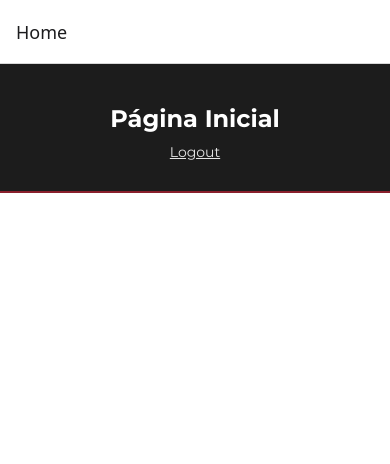
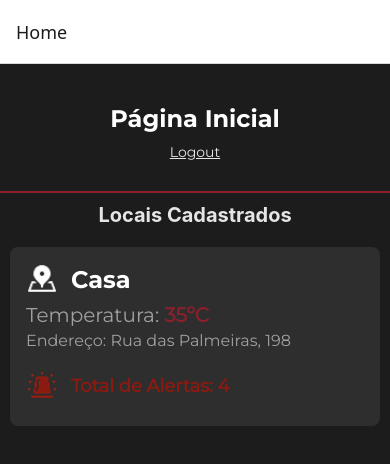
Before and after one commit to felipesora/safeheat-frontend-mobile, a React Native app: screen /Home in a window 390 px wide. Shown: the top 464 px of the page. Built offline with nearby package versions, Linux system fonts and the light colour scheme.

Commit message:
Começando o componente Card

```diff
--- /dev/null
+++ b/src/components/Card.tsx
@@ -0,0 +1,96 @@
+import React from 'react';
+import { View, Text, StyleSheet } from 'react-native';
+import { useFonts } from 'expo-font';
+import { Image } from 'react-native';
+
+interface CardProps {
+    nome: string;
+    temperatura: string;
+    endereco: string;
+    alertas: number;
+}
+
+const Card: React.FC<CardProps> = ({ nome, temperatura, endereco, alertas }) => {
+    const [fontsLoaded] = useFonts({
+        MontserratRegular: require('../../assets/fonts/Montserrat-Regular.ttf'),
+        MontserratBold: require('../../assets/fonts/Montserrat-Bold.ttf'),
+    });
+
+    if (!fontsLoaded) return null;
+
+    return (
+        <View style={styles.card}>
+            <View style={styles.imageText}>
+                <Image
+                    source={require('../../assets/images/icone-endereco.png')}
+                    style={styles.icon}
+                />
+                <Text style={[styles.title, { fontFamily: 'MontserratBold' }]}>{nome}</Text>
+            </View>
+            <Text style={[styles.detail, { fontFamily: 'MontserratRegular' }]}>
+                Temperatura: <Text style={styles.bold}>{temperatura}</Text>
+            </Text>
+            <Text style={[styles.adress, { fontFamily: 'MontserratRegular' }]}>
+                Endereço: <Text>{endereco}</Text>
+            </Text>
+            <View style={styles.imageText}>
+                <Image
+                    source={require('../../assets/images/icone-sirene.png')}
+                    style={styles.icon}
+                />
+                <Text style={[styles.alert, { fontFamily: 'MontserratRegular' }]}>
+                    Total de Alertas: {alertas}
+                </Text>
+            </View>
+
+        </View>
+    );
+};
+
+const styles = StyleSheet.create({
+    card: {
+        width: '100%',
+        padding: 16,
+        borderRadius: 8,
+        marginBottom: 16,
+        backgroundColor: '#2E2E2E',
+        justifyContent: 'center',
+        alignItems: 'flex-start',
+    },
+    imageText: {
+        flexDirection: 'row',
+        alignItems: 'center',
+        marginBottom: 8,
+        gap: 5
+    },
+    icon: {
+        width: 32,
+        height: 32,
+        marginRight: 8,
+    },
+    title: {
+        fontSize: 24,
+        color: '#fff',
+    },
+    detail: {
+        fontSize: 20,
+        color: '#A0A0A0',
+        marginBottom: 4,
+    },
+    bold: {
+        fontWeight: 'bold',
+        color: '#8A202C',
+    },
+    adress: {
+        fontSize: 16,
+        color: '#A0A0A0',
+        marginBottom: 20,
+    },
+    alert:{
+        fontSize: 18,
+        color: '#8B1A10',
+        fontWeight: 'bold',
+    },
+});
+
+export default Card;
--- a/src/screens/HomeScreen.tsx
+++ b/src/screens/HomeScreen.tsx
@@ -1,11 +1,11 @@
 import React, { useState } from 'react';
-import { View, StyleSheet } from 'react-native';
+import { View, StyleSheet, Text } from 'react-native';
 import Header from '../components/Header';
 import { useNavigation } from '@react-navigation/native';
 import { RootStackParamList } from '../types/types';
 import { NativeStackNavigationProp } from '@react-navigation/native-stack';
 import { ScrollView } from 'react-native-gesture-handler';
-// import Card from '../components/Card';
+import Card from '../components/Card';
 import { Ionicons } from '@expo/vector-icons';
 // import AsyncStorage from '@react-native-async-storage/async-storage';
 import { useEffect } from 'react';
@@ -58,11 +58,9 @@ const HomeScreen = () => {
       <Header title="Página Inicial"/>
       <View style={styles.container}>
         <ScrollView contentContainerStyle={styles.content}>
+          <Text style={styles.title}>Locais Cadastrados</Text>
           <View style={styles.cardsContainer}>
-            {/* <Card title="Motos Cadastradas" count={totalMotos} backgroundColor="#455A64" />
-            <Card title="Motos em Avaliação" count={emAnalise} backgroundColor="#8D6E63" />
-            <Card title="Motos em Manutenção" count={emManutencao} backgroundColor="#6D4C41" />
-            <Card title="Motos prontas para Uso" count={prontas} backgroundColor="#547A6E" /> */}
+            <Card nome="Casa" temperatura='35ºC' endereco='Rua das Palmeiras, 198' alertas={4}/>
           </View>
 
           <View>
@@ -92,10 +90,17 @@ const styles = StyleSheet.create({
   container: {
     flex: 1,
     padding: 10,
-    backgroundColor: '#FFF',
+    backgroundColor: '#1C1C1C',
   },
   content: {
     justifyContent: 'center',
+  },
+  title:{
+    color: '#E5E5E5',
+    fontSize: 20,
+    fontWeight: 'bold',
+    marginBottom: 20,
+    textAlign: 'center',
   },
   cardsContainer: {
     flexDirection: 'column',
```
